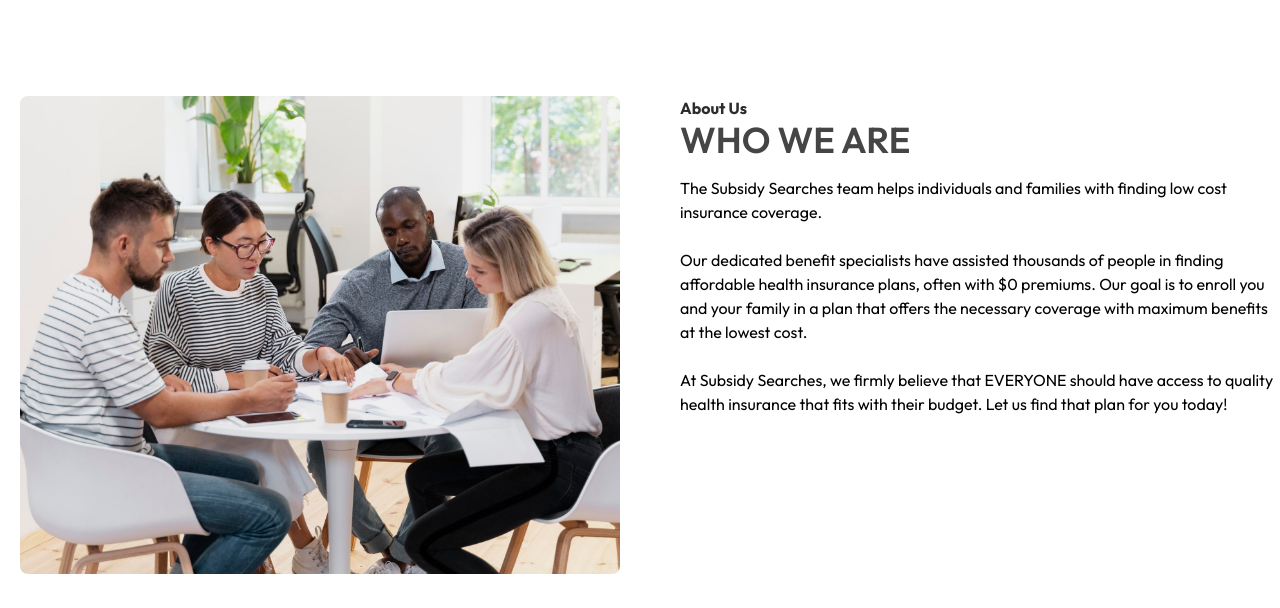
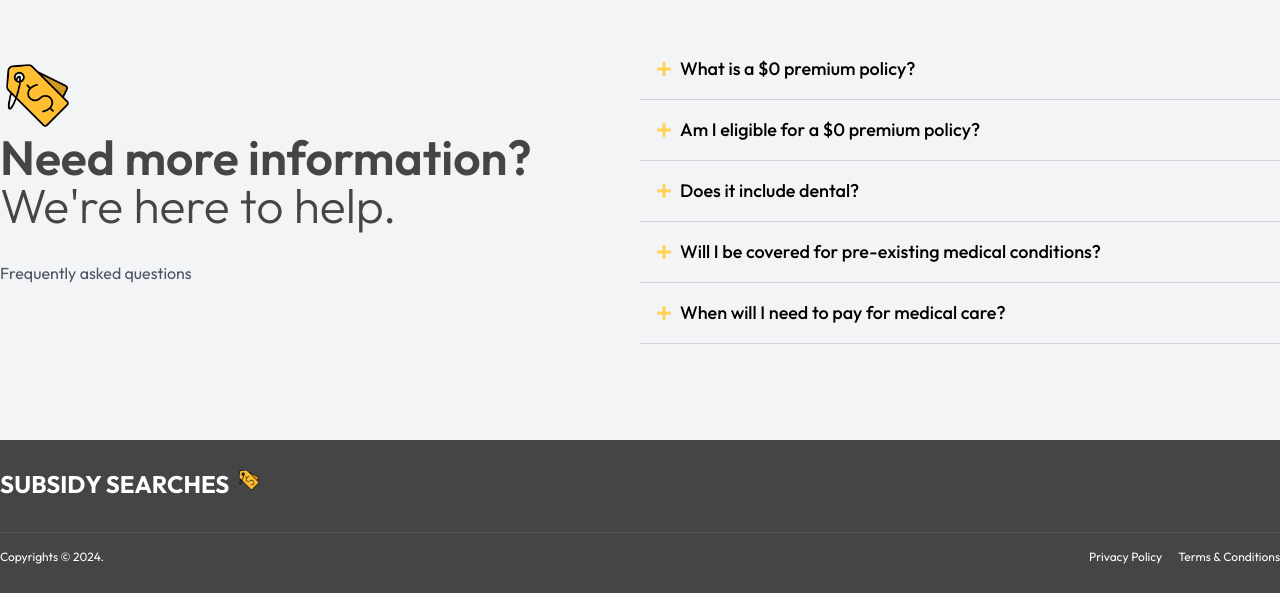
Before and after one commit to devhuzaifa98/subsidy-searches-clone, a React (Create React App) app in the folder client/: page / in a window 1280 px wide. Shown: the part 5032-5640 px from the top of the page. Built offline with nearby package versions, Linux system fonts and the light colour scheme.

Commit message:
add faq section

```diff
--- /dev/null
+++ b/client/src/pages/home/FAQ.js
@@ -0,0 +1,83 @@
+import { useState } from 'react';
+import { FaMinus, FaPlus } from 'react-icons/fa';
+import Logo from '../../assets/images/logo.png';
+
+const faqData = [
+    {
+        title: 'What is a $0 premium policy?',
+        description: `With a $0 premium policy, there is nothing to pay on a monthly basis.
+    Zero-premium plans are offered to you through one of our trusted private insurance company partners.
+    To keep costs low, the federal government contracts with private insurance companies and pays them a flat fee.
+    The insurance company then creates agreements with a network of local hospitals or providers, which makes it more affordable for you.
+    Your plan replaces traditional Medicare coverage where Part A is hospital insurance, Part B is medical insurance, and Part D provides prescription drug coverage.
+    Depending on the plan you are eligible for, and what is available in your state, your plan may also cover extra services like hearing, vision, dental, and other wellness programs that traditional Medicare does not.`,
+    },
+    {
+        title: 'Am I eligible for a $0 premium policy?',
+        description: `4 out of 5 applicants are eligible for a $0 premium policy and 80% of customers will pay no more than $10 per month.
+    Eligibility depends on the combination of a number of factors including your age, income, and location.
+    But don’t worry - we will determine your eligibility based on the answers provided in your application form.
+    If you aren’t eligible for a $0 premium policy, we will find you the best value option for your needs.`,
+    },
+    {
+        title: 'Does it include dental?',
+        description: `The majority of policies also include routine and emergency dental care. Where this is not offered as standard, it can usually be purchased as an add-on.`,
+    },
+    {
+        title: 'Will I be covered for pre-existing medical conditions?',
+        description: `Yes. Pre-existing conditions do not disqualify eligibility.`,
+    },
+    {
+        title: 'When will I need to pay for medical care?',
+        description: `There will often be some costs to pay when you access medical care. These include deductibles, coinsurance, and/or copays and represent the share you pay out of your own pocket when you receive care.
+    These costs will be clearly outlined in your policy documents and your carrier will be happy to clarify any queries.`,
+    },
+];
+
+const FAQ = () => {
+    const [openedIndex, setOpenedIndex] = useState();
+    return (
+        <section className="bg-gray-100 py-16">
+            <div className="m-auto flex h-full max-w-[1300px] items-center justify-center">
+                <div className="w-1/2">
+                    <img width={75} src={Logo} alt="logo" />
+                    <h1 className="text-5xl font-semibold text-secondary">
+                        Need more information?
+                    </h1>
+                    <h1 className="text-5xl font-light text-secondary">
+                        We're here to help.
+                    </h1>
+                    <h6 className="mt-8 text-gray-600">
+                        Frequently asked questions
+                    </h6>
+                </div>
+                <div className="mx-auto mt-10 w-1/2">
+                    {faqData.map((item, key) => (
+                        <div key={key} className="border-b border-gray-300">
+                            <button
+                                className="flex w-full items-center gap-x-2 bg-gray-100 p-4 text-left"
+                                onClick={() => setOpenedIndex(key)}
+                            >
+                                {openedIndex === key ? (
+                                    <FaMinus className="fill-primary-300" />
+                                ) : (
+                                    <FaPlus className="fill-primary-300" />
+                                )}{' '}
+                                <span className="text-lg font-medium">
+                                    {item.title}
+                                </span>
+                            </button>
+                            <p
+                                className={`${openedIndex === key ? 'py-5' : 'h-0 py-0 opacity-0'} bg-white px-10 text-gray-700 transition-[padding] duration-200`}
+                            >
+                                {item.description}
+                            </p>
+                        </div>
+                    ))}
+                </div>
+            </div>
+        </section>
+    );
+};
+
+export default FAQ;
--- a/client/src/pages/home/index.js
+++ b/client/src/pages/home/index.js
@@ -4,6 +4,7 @@
 import Afford from './Afford';
 import ApplySticky from './ApplySticky';
 import Carriers from './Carriers';
+import FAQ from './FAQ';
 import Hero from './Hero';
 import Process from './Process';
 import WaitingFor from './WaitingFor';
@@ -21,7 +22,7 @@
             <Afford />
             <WhyUs />
             <WaitingFor />
-            <About />
+            <FAQ />
             <Footer />
         </>
     );
```
